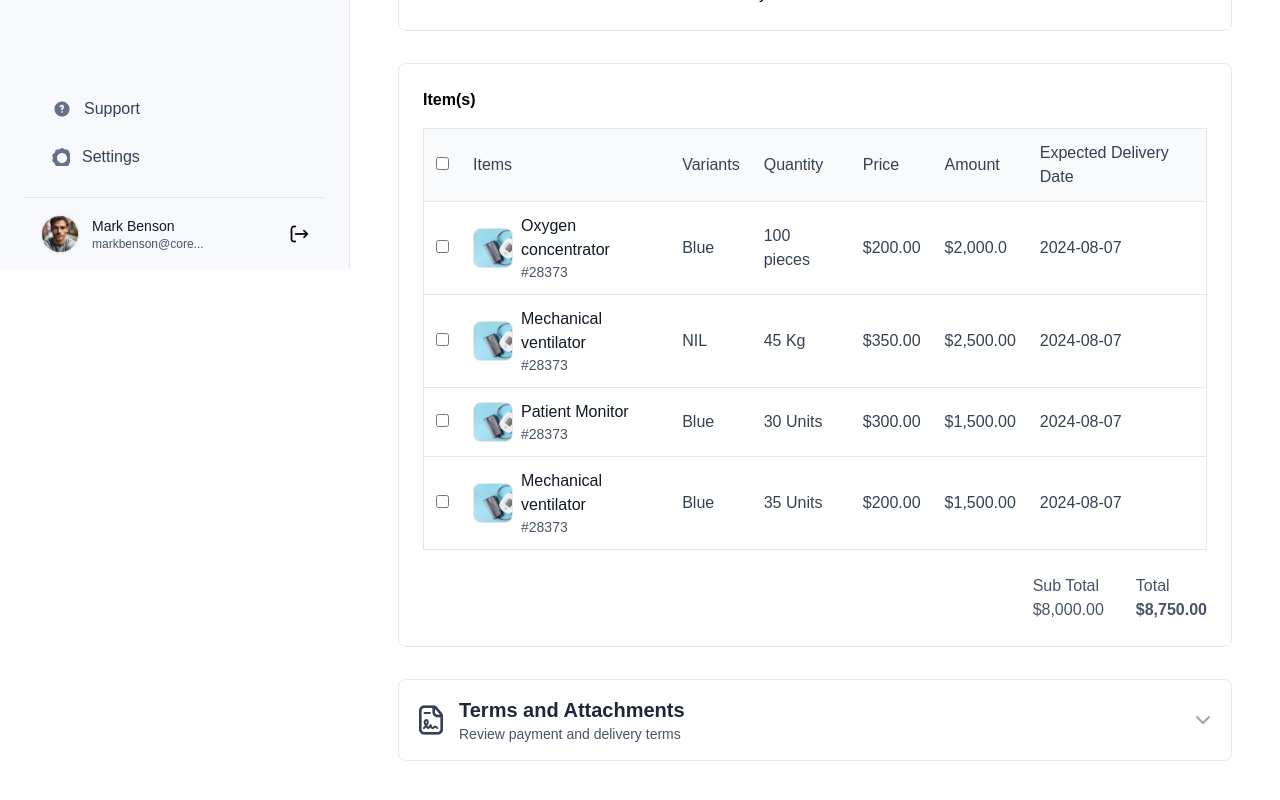
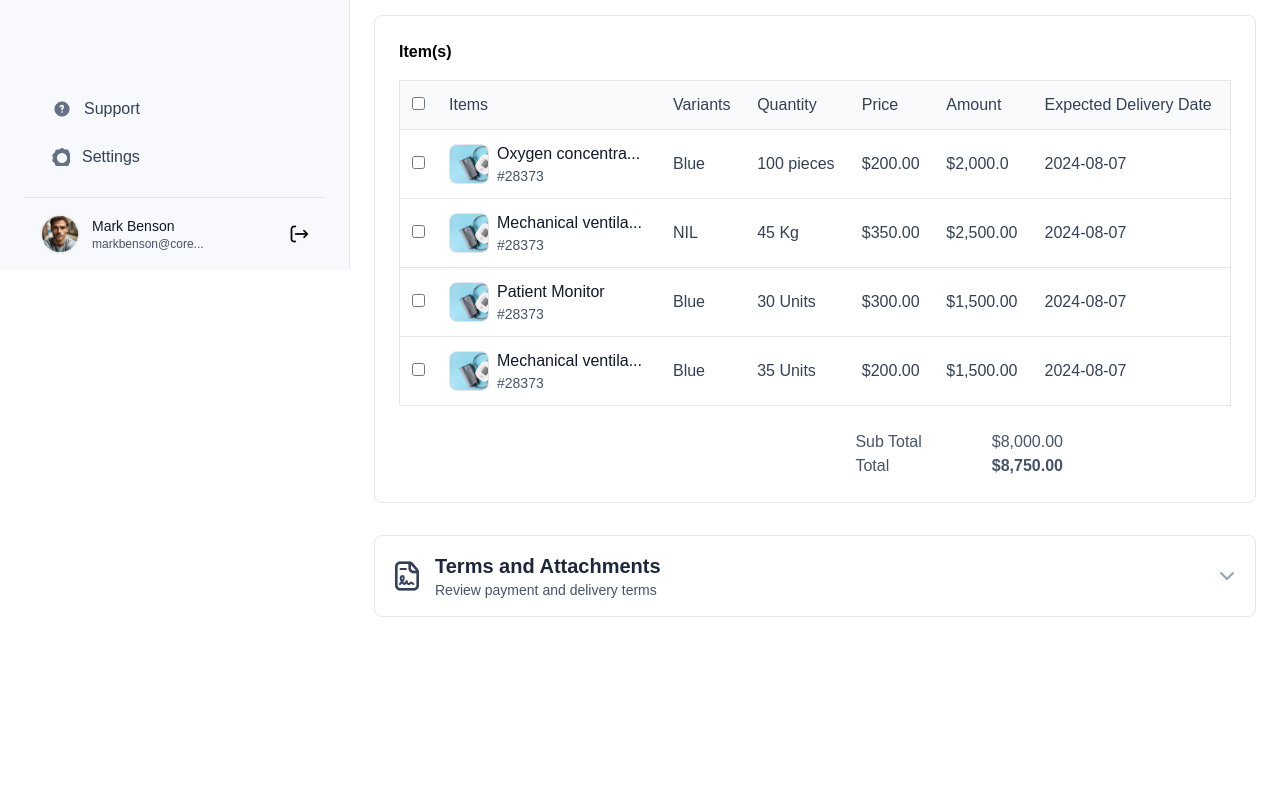
Before and after one commit to timingotech/mapai, a React (Create React App) app: page /procurement/quotes in a window 1280 px wide. Shown: the part 530-1330 px from the top of the page. After the commit the page ends 1171 px from the top, so only its background shows below. Built offline with nearby package versions, Linux system fonts and the light colour scheme; a web font is replaced by a local one.

Commit message:
seventh commit

```diff
--- a/src/Components/QuoteDetails.js
+++ b/src/Components/QuoteDetails.js
@@ -98,7 +98,7 @@ const QuoteDetails = () =>
     items: [
       {
         id: "28373",
-        name: "Oxygen concentrator",
+        name: "Oxygen concentra...",
         variant: "Blue",
         quantity: "100 pieces",
         price: "$200.00",
@@ -107,7 +107,7 @@ const QuoteDetails = () =>
       },
       {
         id: "28373",
-        name: "Mechanical ventilator",
+        name: "Mechanical ventila...",
         variant: "NIL",
         quantity: "45 Kg",
         price: "$350.00",
@@ -125,7 +125,7 @@ const QuoteDetails = () =>
       },
       {
         id: "28373",
-        name: "Mechanical ventilator",
+        name: "Mechanical ventila...",
         variant: "Blue",
         quantity: "35 Units",
         price: "$200.00",
@@ -174,8 +174,8 @@ const QuoteDetails = () =>
       </div>
 
       {/* Content */}
-      <div className="p-6">
-        <div className="flex justify-between items-center mb-6">
+      <div className="">
+        <div className="flex justify-between items-center mb-6 mx-6">
             <div>
             <h1 className="text-xl font-semibold">Quote details</h1>
             <div className="text-sm text-gray-500">Created on {quoteData.created}</div>
@@ -193,7 +193,7 @@ const QuoteDetails = () =>
           </div>
 
         </div>
-
+        {/* Quote Information */}
         <div className="bg-white rounded-lg  p-6">
           <div className="flex justify-between mb-8  p-6 rounded-lg border ">
             <div className="space-y-6">
@@ -291,13 +291,13 @@ const QuoteDetails = () =>
               </tbody>
             </table>
 
-            <div className="flex justify-end mt-6 space-x-8">
-              <div>
-                <div className="text-md text-[#475367] font-normal">Sub Total</div>
-                <div className="text-md text-[#475367] font-normal">$8,000.00</div>
+            <div className="flex justify-end mt-6 space-x-[70px] mr-[168px]">
+              <div className=' ml-[-200px]'>
+                <div className="text-md text-[#475367] font-normal ">Sub Total</div>
+                <div className="text-md text-[#475367] font-normal">Total</div>
               </div>
               <div>
-                <div className="text-md text-[#475367] font-normal">Total</div>
+                <div className="text-md text-[#475367] font-normal ">$8,000.00</div>
                 <div className="text-md text-[#475367] font-bold">$8,750.00</div>
               </div>
             </div>
--- a/src/Components/RFQReview.js
+++ b/src/Components/RFQReview.js
@@ -194,7 +194,7 @@ const RFQReview = () => {
         items: [
           {
             id: "28373",
-            name: "Oxygen concentrator",
+            name: "Oxygen concentra...",
             variant: "Blue",
             quantity: "100 pieces",
             price: "$200.00",
@@ -203,7 +203,7 @@ const RFQReview = () => {
           },
           {
             id: "28373",
-            name: "Mechanical ventilator",
+            name: "Mechanical ventila...",
             variant: "NIL",
             quantity: "45 Kg",
             price: "$350.00",
@@ -221,7 +221,7 @@ const RFQReview = () => {
           },
           {
             id: "28373",
-            name: "Mechanical ventilator",
+            name: "Mechanical ventila...",
             variant: "Blue",
             quantity: "35 Units",
             price: "$200.00",
```
